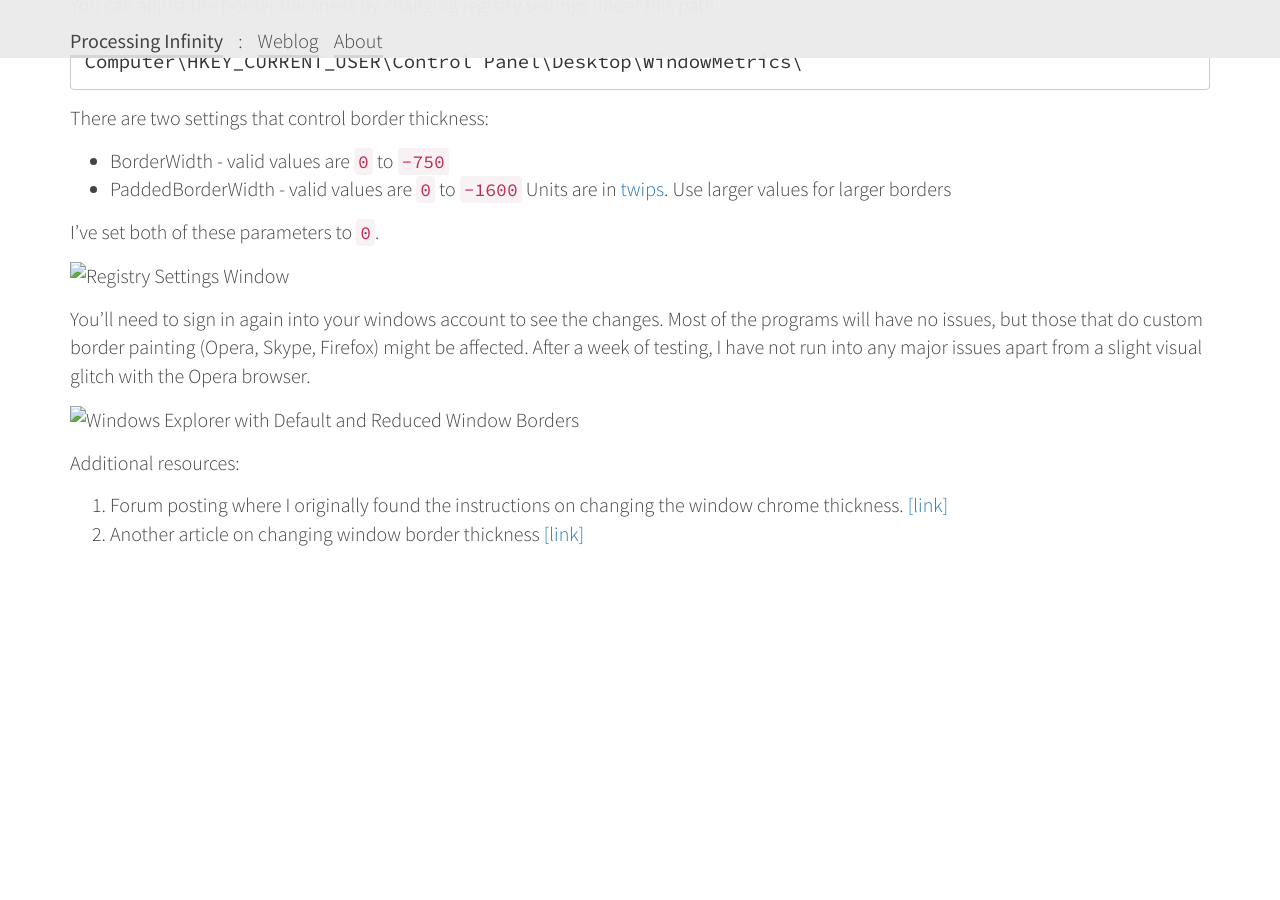
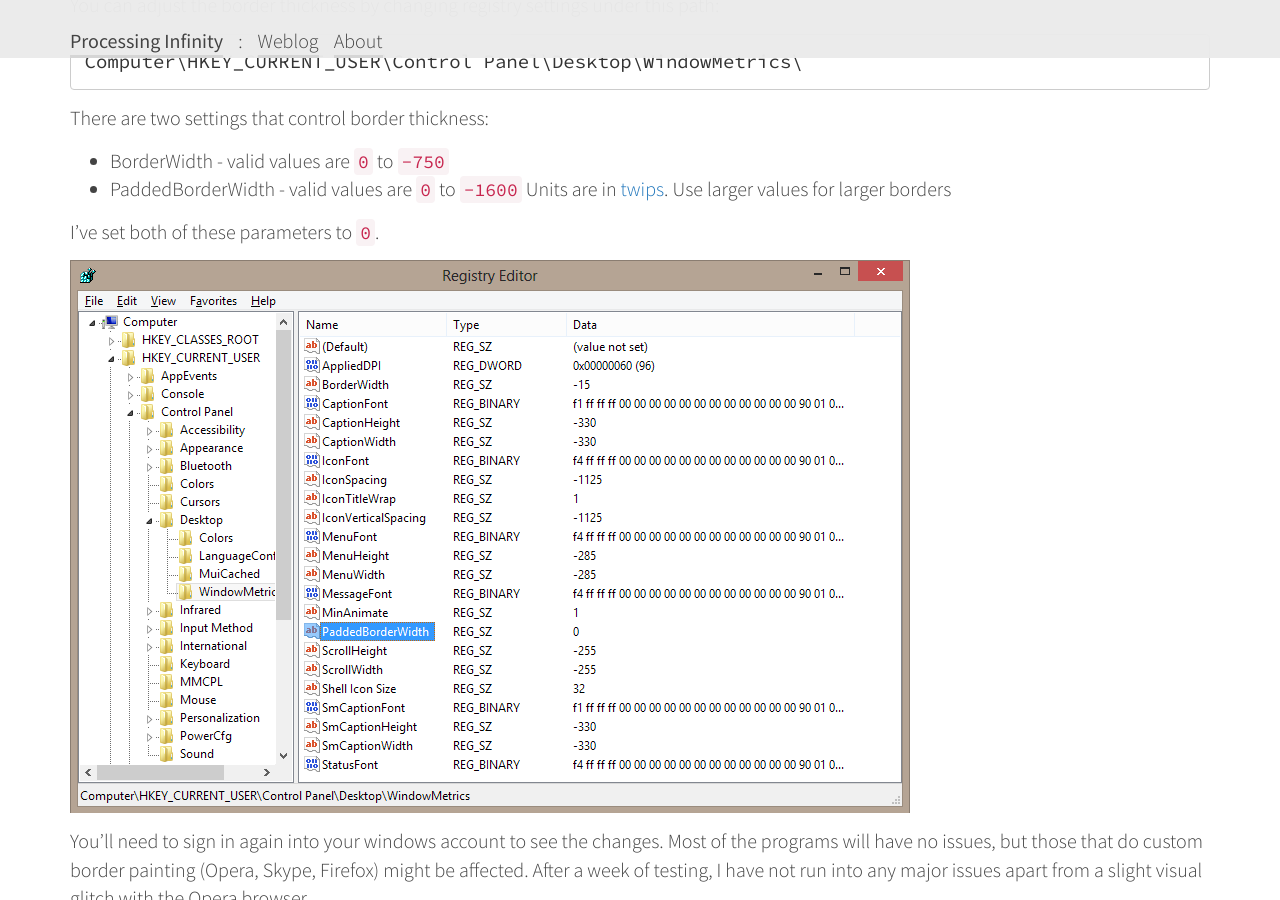
Before and after one commit to rn1d/rn1d.github.io, a Jekyll site: the page built from _posts/2012-09-16-Reduce-Windows-8-Desktop-Windows-Border-Thickness.markdown, in a window 1280 px wide and 900 px high, scrolled down 398 px. Built offline with Jekyll 4.4.1, drawn with Linux system fonts in a browser that asks for light colours; nearby versions of some CDN libraries; Markdown is read by kramdown in place of the engine named in the settings; before the commit the page ends 961 px from its top, so only the background shows below that.

Commit message:
Added post assets and fixed links in posts

```diff
--- a/_posts/2012-09-16-Reduce-Windows-8-Desktop-Windows-Border-Thickness.markdown
+++ b/_posts/2012-09-16-Reduce-Windows-8-Desktop-Windows-Border-Thickness.markdown
@@ -31,5 +31,5 @@ Additional resources:
 1. Forum posting where I originally found the instructions on changing the window chrome thickness. [[link]](http://www.eightforums.com/tutorials/8463-border-width-windows-change-windows-8-a.html)
 2. Another article on changing window border thickness [[link]](http://www.thewindowsclub.com/change-desktop-windows-metrics-border-width-windows-8)
 
-  [1]: /Media/Default/BlogPost/reg-settings.png
-  [2]: /Media/Default/BlogPost/ab.png
+  [1]: /assets/img/b/reg-settings.png
+  [2]: /assets/img/b/BlogPost/ab.png
--- a/_posts/2013-03-13-Thoughts-on-Sketching-User-Experiences-by-Bill-Buxton.markdown
+++ b/_posts/2013-03-13-Thoughts-on-Sketching-User-Experiences-by-Bill-Buxton.markdown
@@ -24,5 +24,5 @@ For those interested in Bill's work, here's a video of him going over some mater
 
 [Sketching and Experience Design, Lecture at Standford University][2]
 
-  [1]: /Media/Default/BlogPost/book-cover.PNG
+  [1]: /assets/img/b/book-cover.PNG
   [2]: http://www.youtube.com/watch?v=xx1WveKV7aE
```
Also changed, not shown: assets/img/b/ab.png (added), assets/img/b/book-cover.PNG (added), assets/img/b/reg-settings.png (added).
